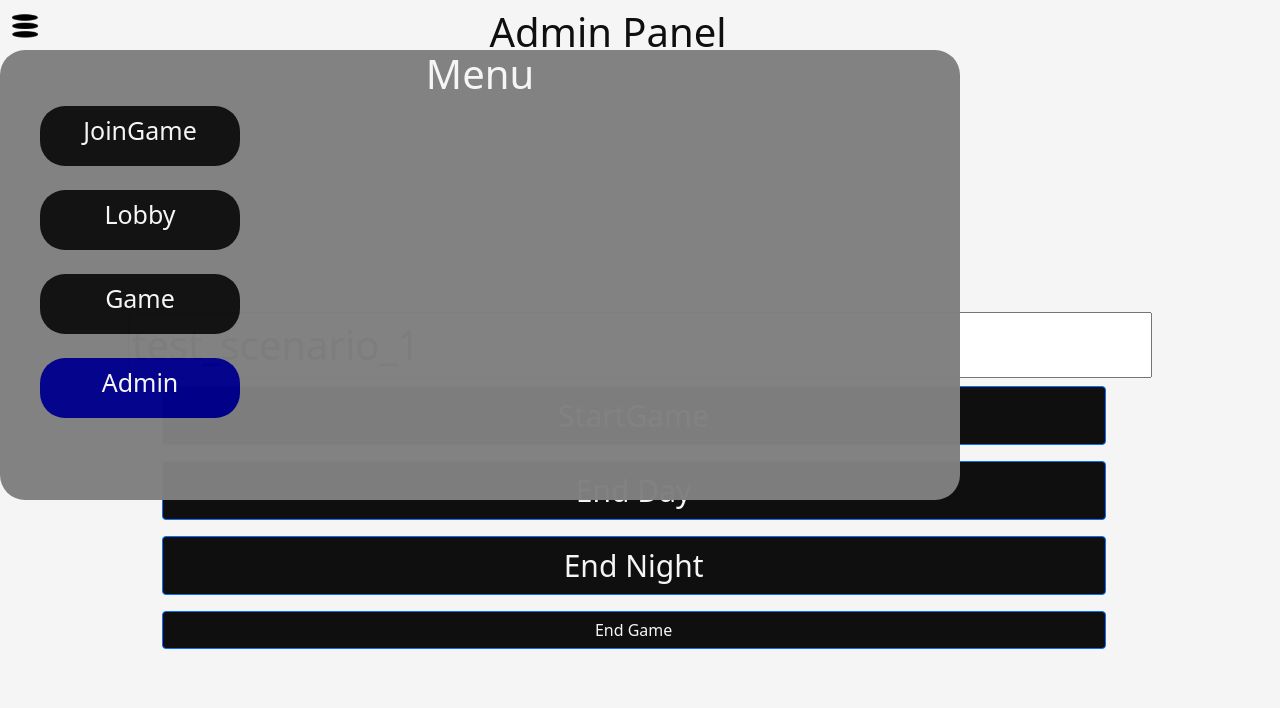
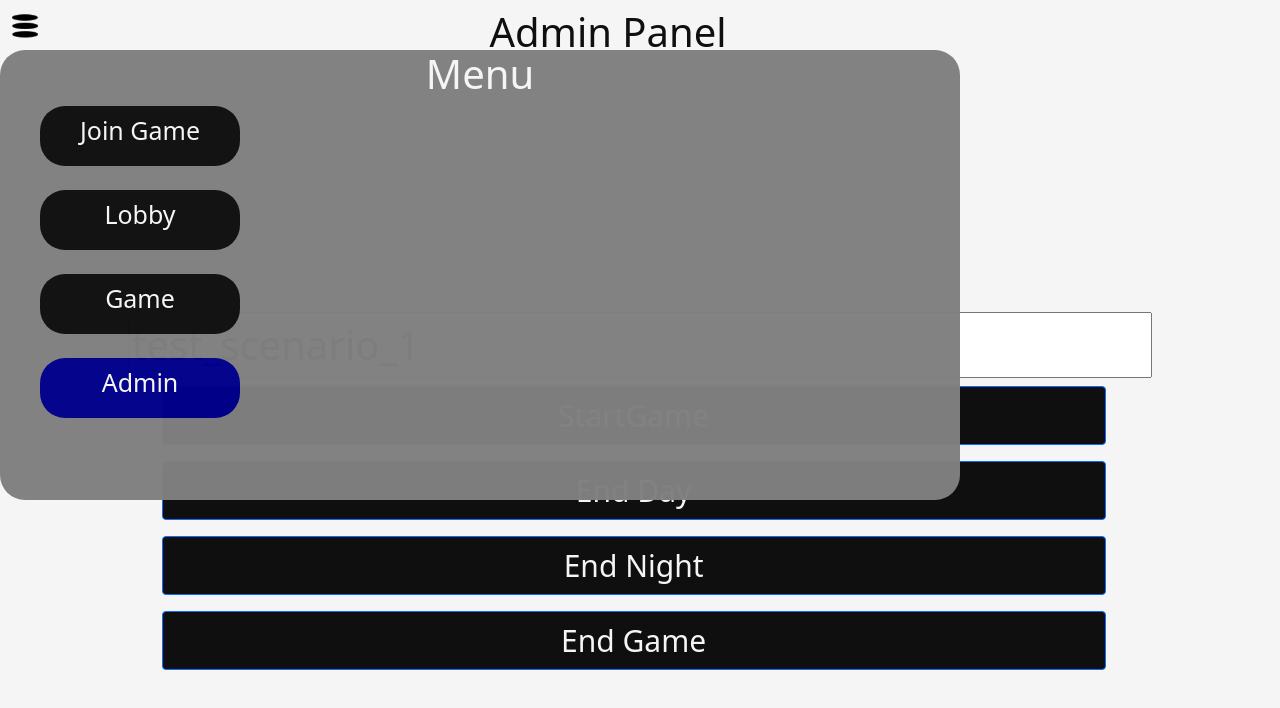
Before and after one commit to pmroczko/mafia-ui, a React (Create React App) app: page /admin in a window 1280 px wide. Both pictures are taken after a click on the element 25 px from the left and 25 px from the top of the page. Shown: the top 708 px of the page. Built offline with nearby package versions, Linux system fonts and the light colour scheme.

Commit message:
Minor fix.

```diff
--- a/src/components/Header.js
+++ b/src/components/Header.js
@@ -15,7 +15,7 @@ function Header({ text, onMenuShown, onMenuHidden }) {
   return (
     <div className='header-container'>
       <HamburgerButton onClicked={toggleMenu} />
-      {menuShown && <Menu />}
+      {menuShown && <Menu onClicked={toggleMenu} />}
       <div className='header-text-container'>
         <h1 className='header'>{text}</h1>
       </div>
--- a/src/components/Menu.js
+++ b/src/components/Menu.js
@@ -1,16 +1,37 @@
 import { useLocation } from "react-router-dom";
 import MenuLink from "./buttons/MenuLink";
 
-function Menu() {
+function Menu({ onClicked }) {
   var location = useLocation();
   location = location.pathname.substring(1);
+  onClicked = onClicked ? onClicked : () => {};
   return (
     <div className='menu-container'>
       <h1>Menu</h1>
-      <MenuLink route='newPlayer' text='JoinGame' location={location} />
-      <MenuLink route='lobby' text='Lobby' location={location} />
-      <MenuLink route='game' text='Game' location={location} />
-      <MenuLink route='admin' text='Admin' location={location} />
+      <MenuLink
+        route='newPlayer'
+        text='Join Game'
+        location={location}
+        onClicked={onClicked}
+      />
+      <MenuLink
+        route='lobby'
+        text='Lobby'
+        location={location}
+        onClicked={onClicked}
+      />
+      <MenuLink
+        route='game'
+        text='Game'
+        location={location}
+        onClicked={onClicked}
+      />
+      <MenuLink
+        route='admin'
+        text='Admin'
+        location={location}
+        onClicked={onClicked}
+      />
     </div>
   );
 }
--- a/src/components/buttons/MenuLink.js
+++ b/src/components/buttons/MenuLink.js
@@ -1,5 +1,6 @@
 import { Link } from "react-router-dom";
-const MenuLink = ({ route, text, location }) => {
+const MenuLink = ({ route, text, location, onClicked }) => {
+  onClicked = onClicked ? onClicked : () => {};
   return (
     <div>
       <Link
@@ -8,6 +9,7 @@ const MenuLink = ({ route, text, location }) => {
           "menu-link-container" +
           (location === route ? " menu-link-selected" : "")
         }
+        onClick={onClicked}
       >
         {text}
       </Link>
--- /dev/null
+++ b/src/enums/GameRoles.js
@@ -0,0 +1,5 @@
+const GameRoles = {
+  BusDriver: "BusDriver",
+};
+
+export default GameRoles;
--- a/src/views/Admin.js
+++ b/src/views/Admin.js
@@ -58,7 +58,6 @@ function Admin() {
             label='End Game'
             func='EndGame'
             customClass={ButtonClasses.Big}
-            customClass='mafia-button-bottom'
             args={[endGameCallback]}
           />
         </div>
--- a/src/views/Game.js
+++ b/src/views/Game.js
@@ -9,6 +9,7 @@ import MessageController from "../controllers/MessageController";
 import MafiaGameButton from "../components/buttons/MafiaGameButton";
 import CacheController from "../controllers/CacheController";
 import InfoLabel from "../components/InfoLabel";
+import GameRoles from "../enums/GameRoles";
 
 function Game() {
   const position = CacheController.GetPlayerPosition();
@@ -58,7 +59,7 @@ function Game() {
   }
 
   function addTarget(target) {
-    if (playerState.role.name === "BusDriver") {
+    if (playerState.role.name === GameRoles.BusDriver) {
       if (targets.length === 0) {
         console.log(`Add target ${target}`);
         setTargets([target]);
```
